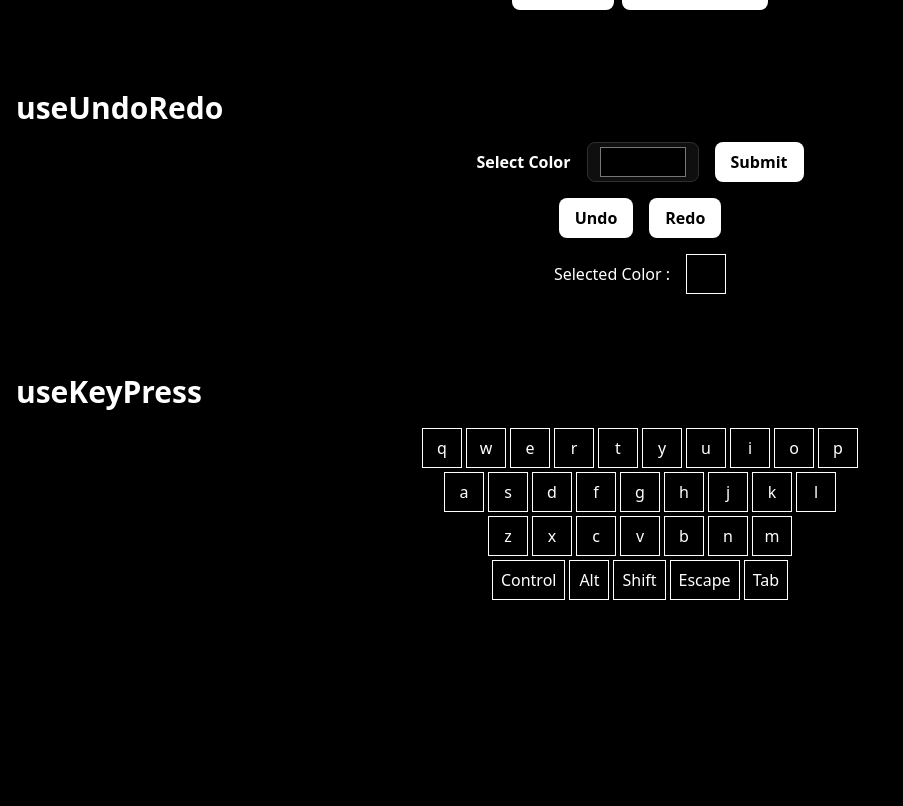
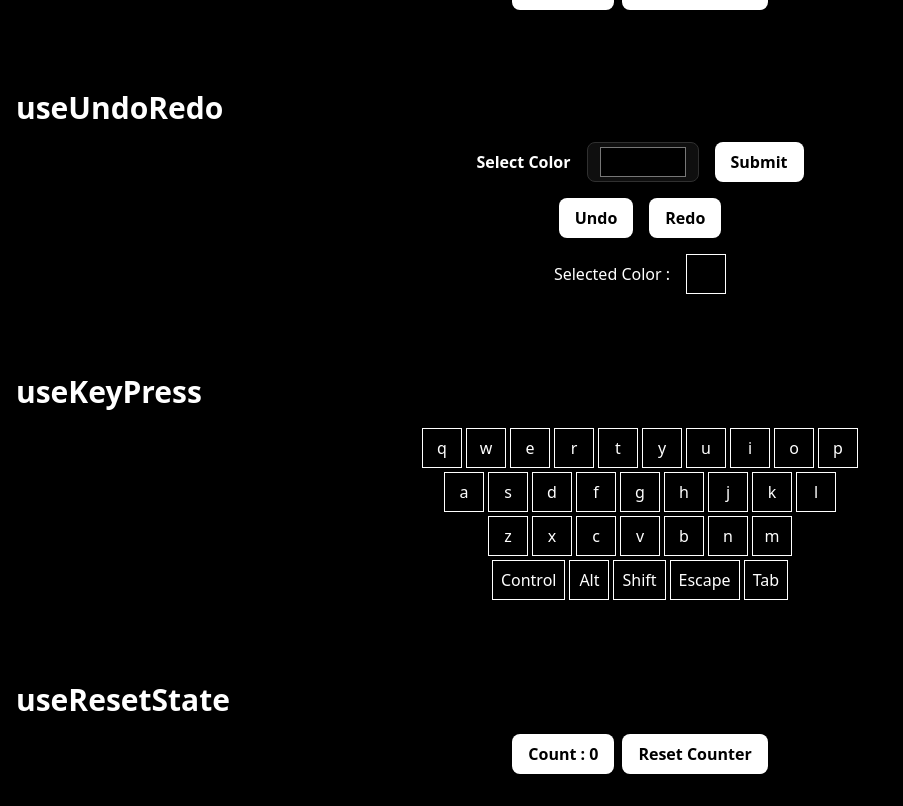
Before and after one commit to dhruvdhaduk-simform/hooks, a React (Vite) app: page / in a window 1280 px wide. Shown: the part 610-1416 px from the top of the page, without its empty margins (0-903 px from the left). Before the commit the page ends 1244 px from the top, so only its background shows below. Built offline with nearby package versions, Linux system fonts and the light colour scheme.

Commit message:
Create 'useResetState' hook with its demo and docs

```diff
--- a/src/App.tsx
+++ b/src/App.tsx
@@ -4,6 +4,7 @@ import { UseLocalStorageDemo } from './demos/UseLocalStorageDemo';
 import { UseSessionStorageDemo } from './demos/UseSessionStorageDemo';
 import { UseUndoRedoDemo } from './demos/UseUndoRedoDemo';
 import { UseKeyPressDemo } from './demos/UseKeyPressDemo';
+import { UseResetStateDemo } from './demos/UseResetStateDemo';
 
 function App() {
     return (
@@ -16,6 +17,7 @@ function App() {
                 <UseSessionStorageDemo />
                 <UseUndoRedoDemo />
                 <UseKeyPressDemo />
+                <UseResetStateDemo />
             </div>
         </div>
     );
--- /dev/null
+++ b/src/demos/UseResetStateDemo.tsx
@@ -0,0 +1,22 @@
+import { SectionHeading } from '@/components/SectionHeading';
+import { Button } from '@/components/ui/Button';
+import { useResetState } from '@/hooks/useResetState';
+
+export function UseResetStateDemo() {
+    const [counter, setCounter, resetCounter] = useResetState(0);
+
+    return (
+        <div className="p-4" id="use-reset-state">
+            <SectionHeading
+                docsLink="https://github.com/dhruvdhaduk-simform/hooks?tab=readme-ov-file#useresetstate"
+                label="useResetState"
+            />
+            <div className="p-4 flex justify-center gap-2">
+                <Button onClick={() => setCounter(counter + 1)}>
+                    Count : {counter}
+                </Button>
+                <Button onClick={() => resetCounter()}>Reset Counter</Button>
+            </div>
+        </div>
+    );
+}
--- /dev/null
+++ b/src/hooks/useResetState.ts
@@ -0,0 +1,9 @@
+import { useCallback, useState } from 'react';
+
+export function useResetState<T>(initialValue: T) {
+    const [value, setValue] = useState(initialValue);
+
+    const reset = useCallback(() => setValue(initialValue), [initialValue]);
+
+    return [value, setValue, reset] as const;
+}
```
Also changed, not shown: 1 other file (tests, documents, lock files or other folders).
